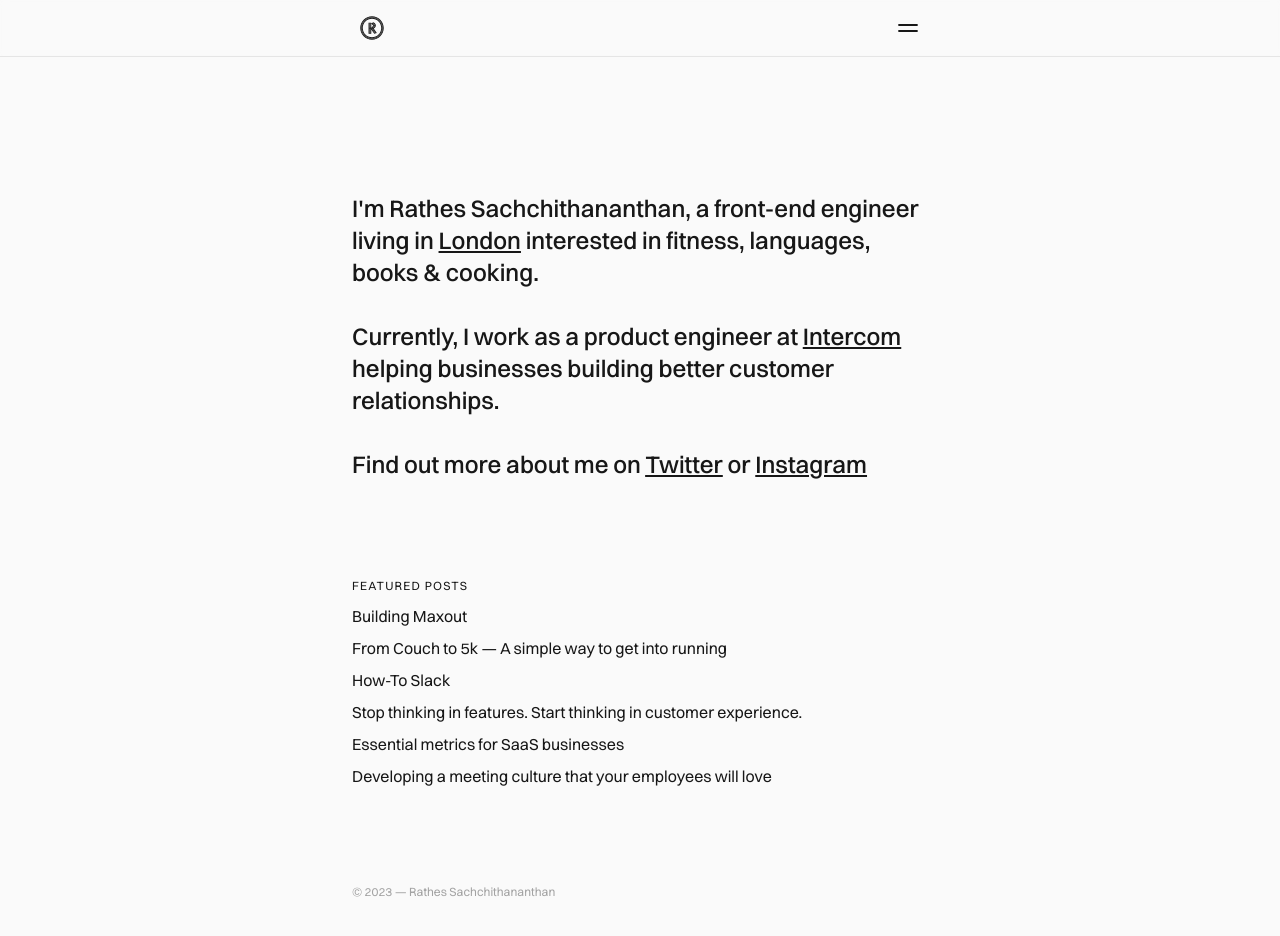
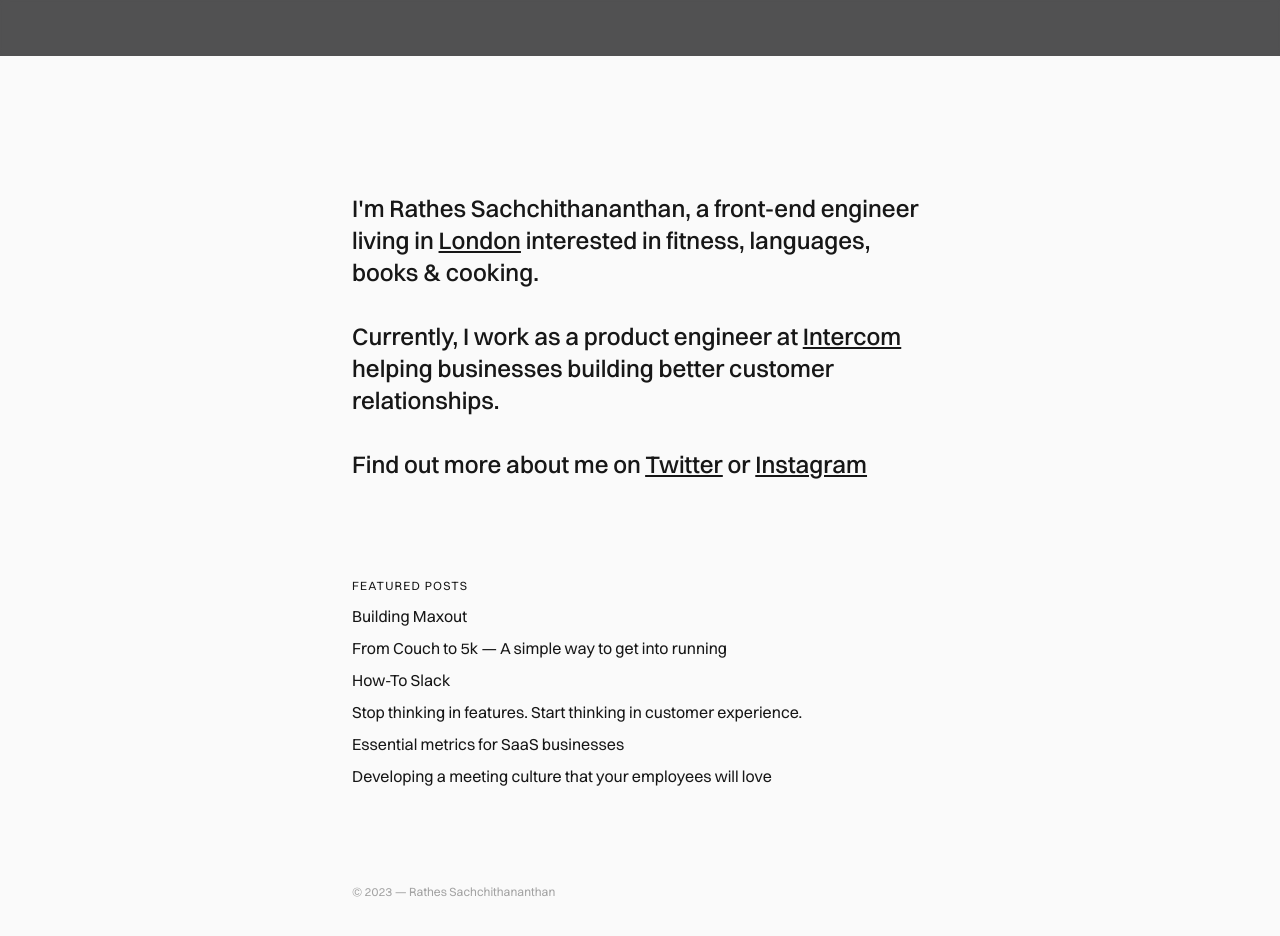
Before and after one commit to rathesDot/rathes.me, a Next.js app: page / in a window 1280 px wide. Shown: the top 936 px of the page. Built offline with nearby package versions, Linux system fonts and the light colour scheme.

Commit message:
💄 Add navigation container

```diff
--- a/src/patterns/Navigation/Navigation.tsx
+++ b/src/patterns/Navigation/Navigation.tsx
@@ -76,7 +76,7 @@ const Hamburger: React.FC<
 }
 
 const topbar = cva(
-  "fixed z-50 inset-x-0 mb-4 border-b border-neutral-200  px-6 py-2 backdrop-blur-sm dark:border-neutral-700",
+  "fixed z-50 inset-x-0 mb-4 border-b border-neutral-200  px-6 py-2  dark:border-neutral-700",
   {
     variants: {
       isOpen: {
@@ -111,6 +111,18 @@ const menuBody = cva(
   }
 )
 
+const navigation = cva("overflow-hidden fixed inset-x-0 z-50", {
+  variants: {
+    isOpen: {
+      true: "inset-y-0 bg-zinc-950/100",
+      false: "h-14 bg-zinc-950/70 backdrop-blur-sm",
+    },
+  },
+  defaultVariants: {
+    isOpen: false,
+  },
+})
+
 const Navigation = () => {
   const [isOpen, setIsOpen] = useState(false)
 
@@ -130,42 +142,7 @@ const Navigation = () => {
     }
   }, [])
 
-  return (
-    <nav>
-      <TopBar isOpen={isOpen}>
-        <div className="flex">
-          <Link href="/" aria-label="Home">
-            <IconButton as="span">
-              <Logo />
-            </IconButton>
-          </Link>
-        </div>
-        <div className="flex">
-          <Hamburger isOpen={isOpen} onToggle={toggleMenu} />
-        </div>
-      </TopBar>
-      <div className={menuBody({ isOpen })}>
-        <div className="mt-8">
-          <Heading4 className="text-neutral-500">Navigation</Heading4>
-          <MenuItem href="/about">About</MenuItem>
-
-          <MenuItem href="/files/resume.pdf" aria-label="Resume">
-            Resume
-          </MenuItem>
-
-          <MenuItem href="/work">Work</MenuItem>
-
-          <MenuItem href="/writings">Writings</MenuItem>
-          <MenuItem href="/reading-list">Reading List</MenuItem>
-        </div>
-        <div className="mt-8">
-          <Heading4 className="text-neutral-500">Current Projects</Heading4>
-          <MenuItem href="https://learn-tamil.com">Learn Tamil</MenuItem>
-          <MenuItem href="https://getmaxout.app">Maxout</MenuItem>
-        </div>
-      </div>
-    </nav>
-  )
+  return <nav className={navigation()}></nav>
 }
 
 export { Navigation }
```
